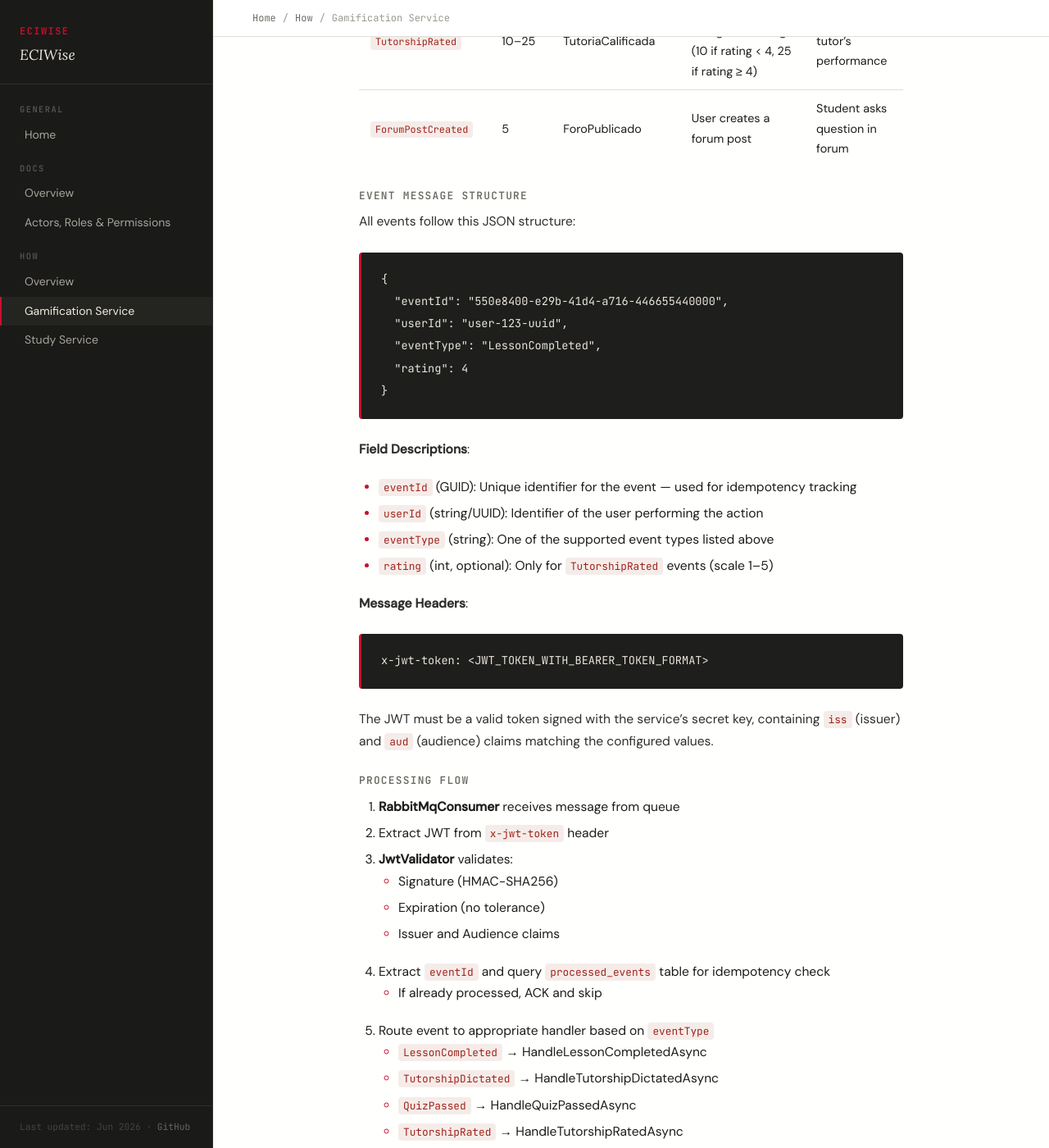
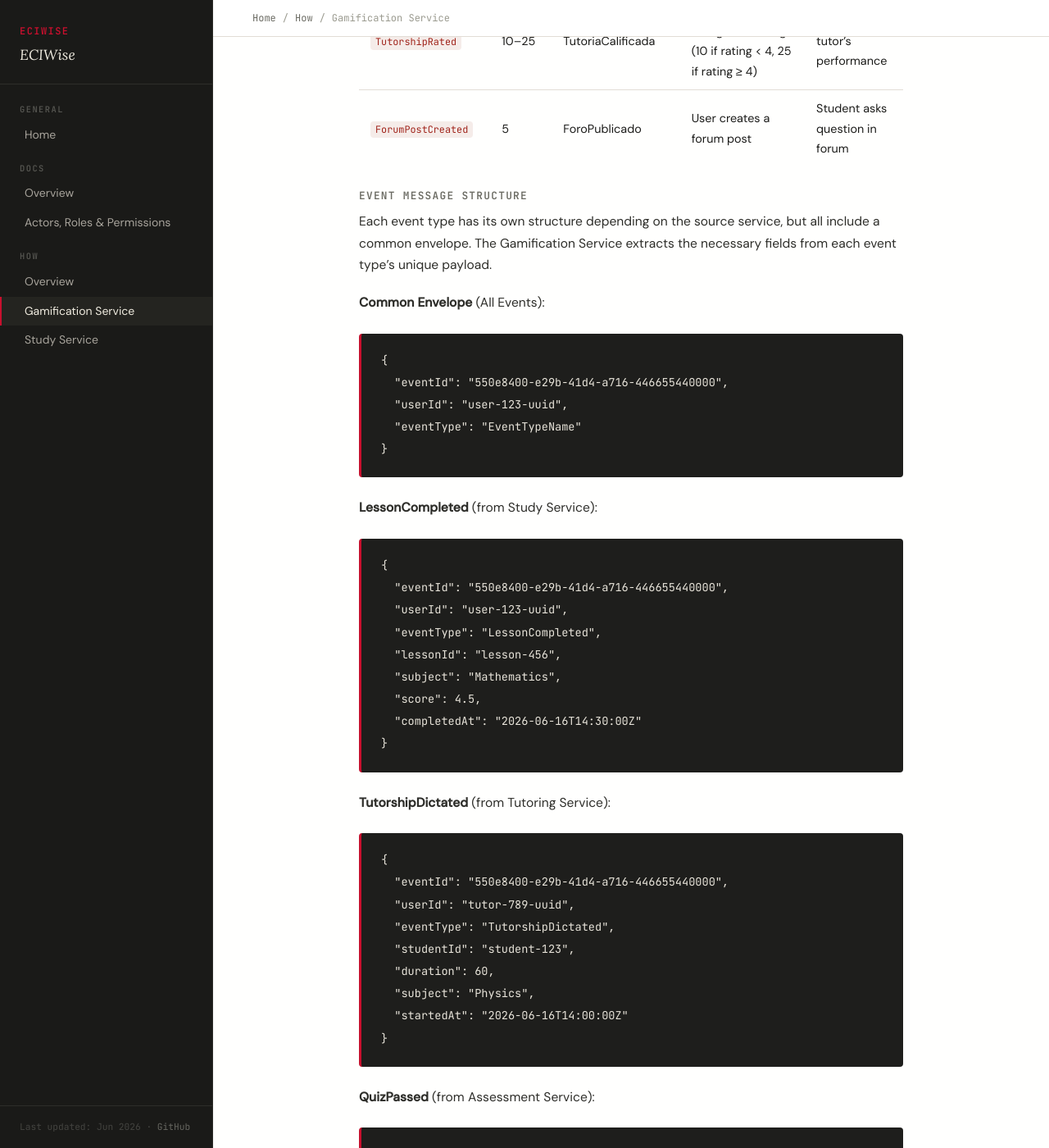
Before and after one commit to EciWise/EciWise.github.io, a Jekyll site: the page built from how/gamification-service.md, in a window 1280 px wide and 1400 px high, scrolled down 14461 px. Shown: the whole window at 82% size. Built offline with Jekyll 4.4.1, drawn with Linux system fonts in a browser that asks for light colours; some of the changed text lies outside the part shown.

Commit message:
docs: clarify service-specific event structures from different sources
Each event type has its own payload structure depending on the source
service, while maintaining common envelope fields.

- Document complete JSON structures for all 5 event types
- Show fields from: Study Service, Tutoring Service, Assessment Service,
  Forum Service
- Add detailed field descriptions and optional vs required fields
- Update code examples to show realistic event payloads
- Clarify how TryGetProperty handles missing optional fields

This helps external services understand what payload structure to send
for each event type to the gamification_events_queue.

````diff
--- a/how/gamification-service.md
+++ b/how/gamification-service.md
@@ -424,22 +424,89 @@ All inbound messages must include a JWT token in the `x-jwt-token` header for se
 
 #### Event Message Structure
 
-All events follow this JSON structure:
+Each event type has its own structure depending on the source service, but all include a common envelope. The Gamification Service extracts the necessary fields from each event type's unique payload.
 
+**Common Envelope** (All Events):
+```json
+{
+  "eventId": "550e8400-e29b-41d4-a716-446655440000",
+  "userId": "user-123-uuid",
+  "eventType": "EventTypeName"
+}
+```
+
+**LessonCompleted** (from Study Service):
 ```json
 {
   "eventId": "550e8400-e29b-41d4-a716-446655440000",
   "userId": "user-123-uuid",
   "eventType": "LessonCompleted",
-  "rating": 4
+  "lessonId": "lesson-456",
+  "subject": "Mathematics",
+  "score": 4.5,
+  "completedAt": "2026-06-16T14:30:00Z"
 }
 ```
 
-**Field Descriptions**:
-- `eventId` (GUID): Unique identifier for the event — used for idempotency tracking
-- `userId` (string/UUID): Identifier of the user performing the action
-- `eventType` (string): One of the supported event types listed above
-- `rating` (int, optional): Only for `TutorshipRated` events (scale 1–5)
+**TutorshipDictated** (from Tutoring Service):
+```json
+{
+  "eventId": "550e8400-e29b-41d4-a716-446655440000",
+  "userId": "tutor-789-uuid",
+  "eventType": "TutorshipDictated",
+  "studentId": "student-123",
+  "duration": 60,
+  "subject": "Physics",
+  "startedAt": "2026-06-16T14:00:00Z"
+}
+```
+
+**QuizPassed** (from Assessment Service):
+```json
+{
+  "eventId": "550e8400-e29b-41d4-a716-446655440000",
+  "userId": "user-123-uuid",
+  "eventType": "QuizPassed",
+  "quizId": "quiz-789",
+  "score": 4.8,
+  "passingScore": 3.0,
+  "subject": "History",
+  "completedAt": "2026-06-16T15:45:00Z"
+}
+```
+
+**TutorshipRated** (from Tutoring Service):
+```json
+{
+  "eventId": "550e8400-e29b-41d4-a716-446655440000",
+  "userId": "tutor-789-uuid",
+  "eventType": "TutorshipRated",
+  "studentId": "student-123",
+  "rating": 5,
+  "comment": "Excelente explicación",
+  "ratedAt": "2026-06-16T15:30:00Z"
+}
+```
+
+**ForumPostCreated** (from Forum Service):
+```json
+{
+  "eventId": "550e8400-e29b-41d4-a716-446655440000",
+  "userId": "user-123-uuid",
+  "eventType": "ForumPostCreated",
+  "postId": "post-999",
+  "title": "¿Cómo resolver ecuaciones cuadráticas?",
+  "categoryId": "math-101",
+  "isReply": false,
+  "createdAt": "2026-06-16T16:00:00Z"
+}
+```
+
+**Field Extraction**:
+- All events must include `eventId`, `userId`, and `eventType` (envelope)
+- Each event type has additional fields specific to that service
+- The Gamification Service extracts relevant fields using `TryGetProperty()` to handle optional fields
+- Missing optional fields default to reasonable values
 
 **Message Headers**:
 ```
@@ -489,7 +556,7 @@ To publish events to the Gamification Service, external services must:
 
 3. **Publish to RabbitMQ** with the JWT in the `x-jwt-token` header
 
-**C# Example** (using RabbitMQ.Client):
+**C# Example** (Study Service publishing LessonCompleted):
 
 ```csharp
 using System;
@@ -504,17 +571,24 @@ using var channel = await connection.CreateChannelAsync();
 var eventPayload = new
 {
     eventId = Guid.NewGuid().ToString(),
-    userId = "user-uuid-123",
-    eventType = "LessonCompleted"
+    userId = "student-uuid-123",
+    eventType = "LessonCompleted",
+    lessonId = "lesson-456",
+    subject = "Mathematics",
+    score = 4.5,
+    completedAt = DateTime.UtcNow
 };
+
+var jwtToken = "eyJhbGc...YOUR_JWT_TOKEN...";
 
 var props = new BasicProperties
 {
     Headers = new Dictionary<string, object>
     {
-        { "x-jwt-token", Encoding.UTF8.GetBytes("eyJhbGc...YOUR_JWT_TOKEN...") }
+        { "x-jwt-token", Encoding.UTF8.GetBytes(jwtToken) }
     },
-    Persistent = true
+    Persistent = true,
+    Timestamp = new AmqpTimestamp(DateTimeOffset.UtcNow.ToUnixTimeSeconds())
 };
 
 var jsonBody = Encoding.UTF8.GetBytes(JsonSerializer.Serialize(eventPayload));
@@ -527,24 +601,29 @@ await channel.BasicPublishAsync(
 );
 ```
 
-**Java Example** (using RabbitTemplate from Spring):
+**Java Example** (Tutoring Service publishing TutorshipRated):
 
 ```java
-import com.rabbitmq.client.BasicProperties;
 import org.springframework.amqp.rabbit.core.RabbitTemplate;
 import org.springframework.stereotype.Service;
 import com.fasterxml.jackson.databind.ObjectMapper;
+import java.time.Instant;
+import java.util.UUID;
 
 @Service
-public class GamificationEventPublisher {
+public class TutorshipEventPublisher {
     private final RabbitTemplate rabbitTemplate;
     private final ObjectMapper objectMapper;
 
-    public void publishLessonCompleted(UUID userId) throws Exception {
+    public void publishTutorshipRated(UUID tutorId, UUID studentId, int rating, String comment) throws Exception {
         Map<String, Object> event = Map.of(
             "eventId", UUID.randomUUID().toString(),
-            "userId", userId.toString(),
-            "eventType", "LessonCompleted"
+            "userId", tutorId.toString(),  // tutor receives the points
+            "eventType", "TutorshipRated",
+            "studentId", studentId.toString(),
+            "rating", rating,
+            "comment", comment,
+            "ratedAt", Instant.now()
         );
 
         String jwtToken = obtainJwtToken(); // Implement JWT retrieval
@@ -560,12 +639,13 @@ public class GamificationEventPublisher {
 }
 ```
 
-**Python Example** (using pika):
+**Python Example** (Forum Service publishing ForumPostCreated):
 
 ```python
 import pika
 import json
 import uuid
+from datetime import datetime
 
 connection = pika.BlockingConnection(pika.ConnectionParameters('localhost'))
 channel = connection.channel()
````
Also changed, not shown: other parts of how/gamification-service.md (+6 -1 lines).
